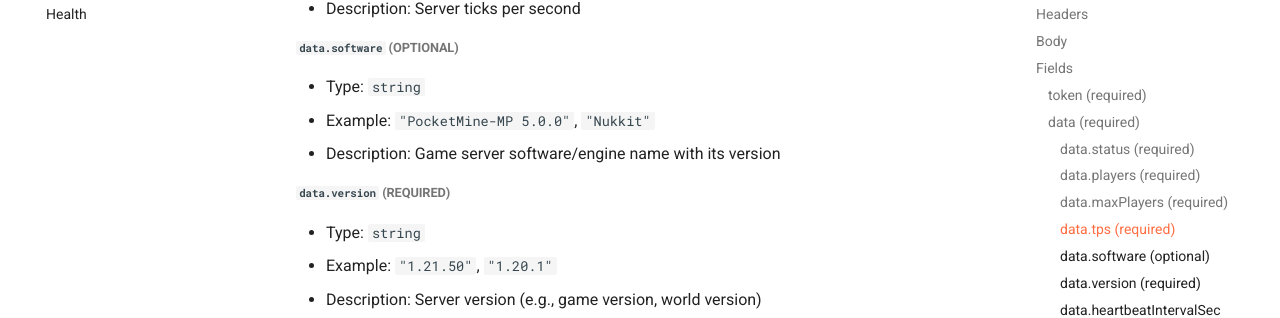
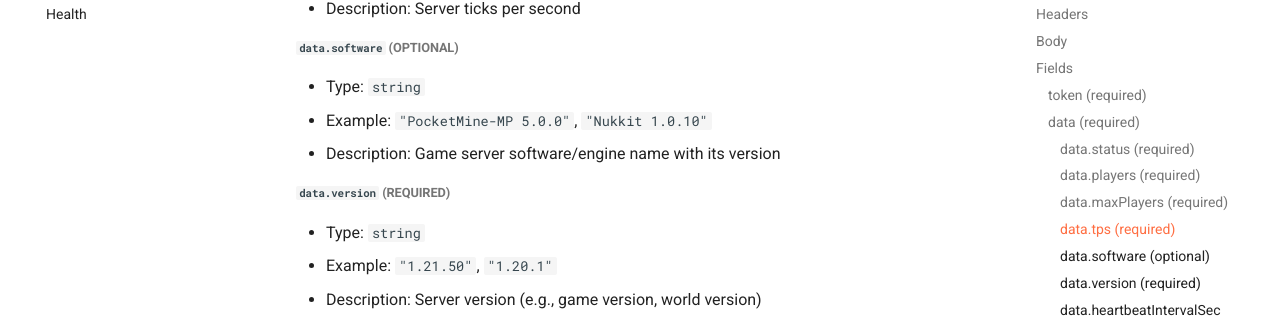
Before and after one commit to newlandpe/chost-pulse-worker, an MkDocs documentation site: the page built from docs/api/heartbeat.md, in a window 1280 px wide and 900 px high, scrolled down 1629 px. Shown: the part 148-466 px from the top of the window. Built offline with MkDocs 1.6.1 and Material for MkDocs 9.7.7, drawn with Linux system fonts in a browser that asks for light colours; comment, search, counter and statistics services are not loaded.

Commit message:
docs: Update examples in heartbeat API

```diff
--- a/docs/api/heartbeat.md
+++ b/docs/api/heartbeat.md
@@ -66,7 +66,7 @@ Server status information object.
 
 ##### `data.software` (optional)
 - Type: `string`
-- Example: `"PocketMine-MP 5.0.0"`, `"Nukkit"`
+- Example: `"PocketMine-MP 5.0.0"`, `"Nukkit 1.0.10"`
 - Description: Game server software/engine name with its version
 
 ##### `data.version` (required)
```
